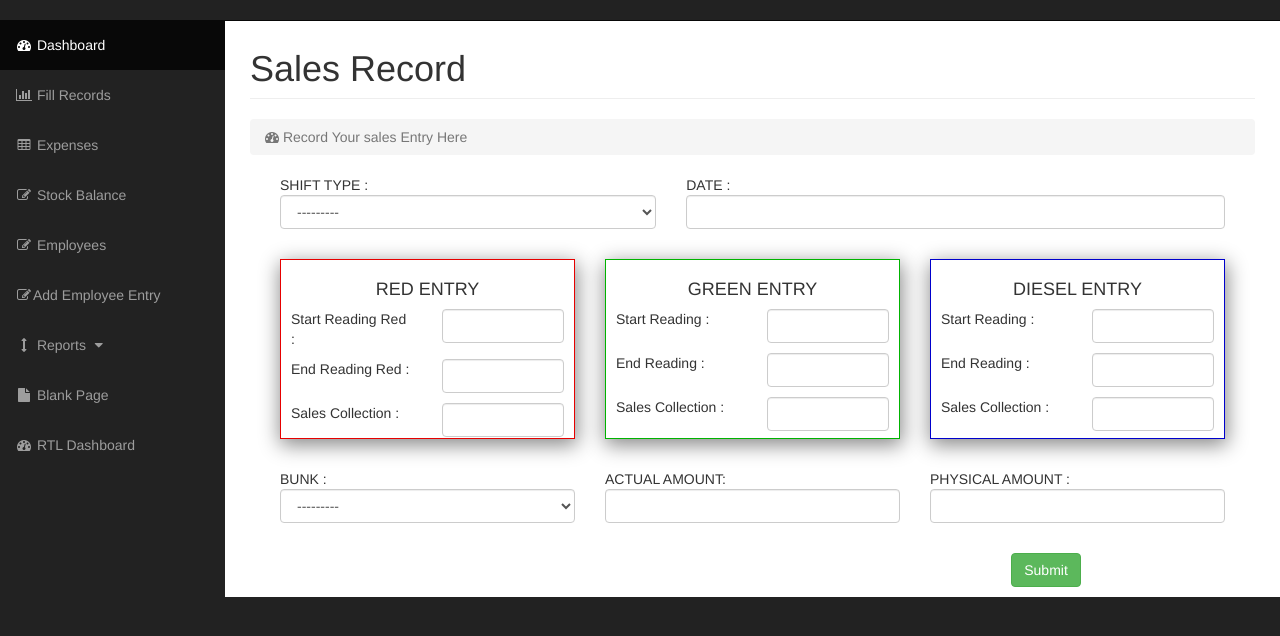
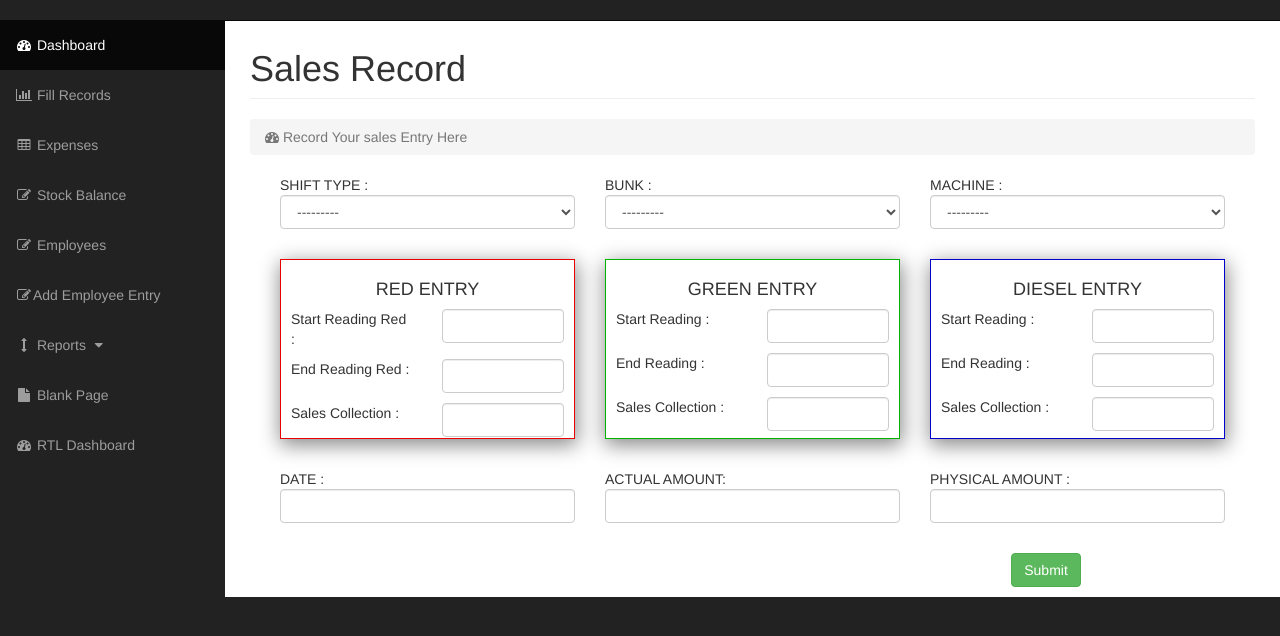
Before and after one commit to VijeshVenugopal/bunk, a Django app: a page that uses templates/petroadmin/employee-entry.html in a window 1280 px wide. Shown: the part 51-687 px from the top of the page. Run offline with Django 3.2, Linux system fonts and the light colour scheme; data that the repository does not hold is empty; some libraries are stand-ins or nearby versions.

Commit message:
changes in macine

```diff
--- a/petroapp/models.py
+++ b/petroapp/models.py
@@ -92,7 +92,8 @@ class AttendanceRecord(models.Model):
 	('s2','SHIFT2')
 	)
     shift_type = models.CharField(max_length=10, choices=CHOICES)
-    petro_bunk = models.ForeignKey(PetroBunk, related_name="petrobunks")
+    petro_bunk = models.ForeignKey(PetroBunk, related_name="petrobunks",null=True,blank=True)
+    machine = models.ForeignKey(Machine, related_name="machines_input")
     status = models.BooleanField(default=False)
     date = models.DateField(null=True,blank=True,default=datetime.date.today)
     start_reading_red = models.DecimalField(max_digits=20, decimal_places=5,null=True,blank=True)
@@ -108,7 +109,7 @@ class AttendanceRecord(models.Model):
     collection = models.DecimalField(max_digits=9, decimal_places=5,null=True,blank=True)
 
     def __unicode__(self):
-        return "%s-%s" % (str(self.user), self.date)
+        return str(self.date)
 
 class FuelRecords(models.Model):
     """
--- a/templates/petroadmin/employee-entry.html
+++ b/templates/petroadmin/employee-entry.html
@@ -17,8 +17,9 @@
         </div>
         <form method="post" action=".">{% csrf_token %}
             <div class="col-md-12">
-                <div class="col-md-5">SHIFT TYPE : {{form.shift_type}}</div>
-                <div class="col-md-7">DATE : {{form.date}}</div>
+                <div class="col-md-4">SHIFT TYPE : {{form.shift_type}}</div>
+                <div class="col-md-4">BUNK :{{form.petro_bunk}}</div>
+                <div class="col-md-4">MACHINE : {{form.machine}}</div>
             </div>
 
             <div class="col-md-12">
@@ -78,9 +79,8 @@
             </div>
             <div class="col-md-12">
                 <div class="date_field">
-                    <div class="col-md-4">
-                        BUNK :{{form.petro_bunk}}
-                    </div>
+                    <div class="col-md-4">DATE : {{form.date}}</div>
+
                 </div>
                 <div class="date_field">
                     <div class="col-md-4">
```
Also changed, not shown: petroapp/views.py (+13 -12 lines).
